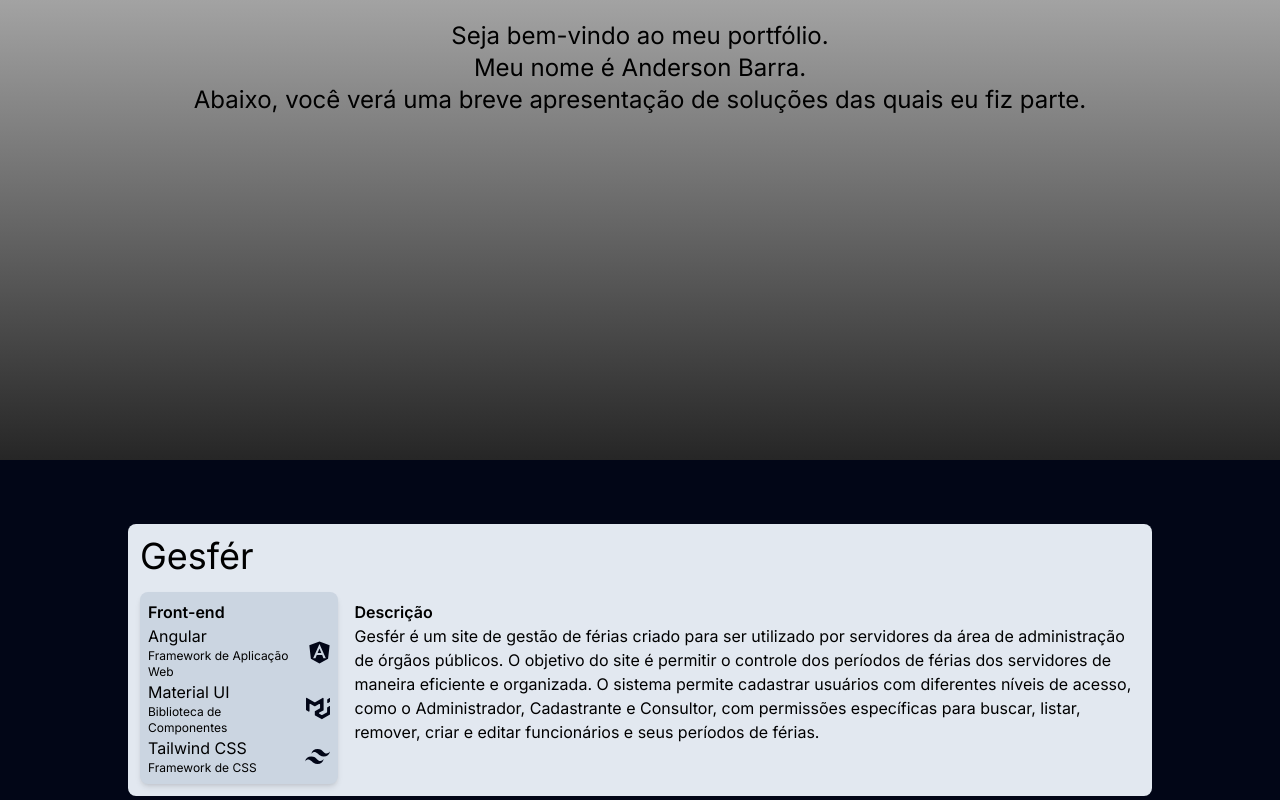
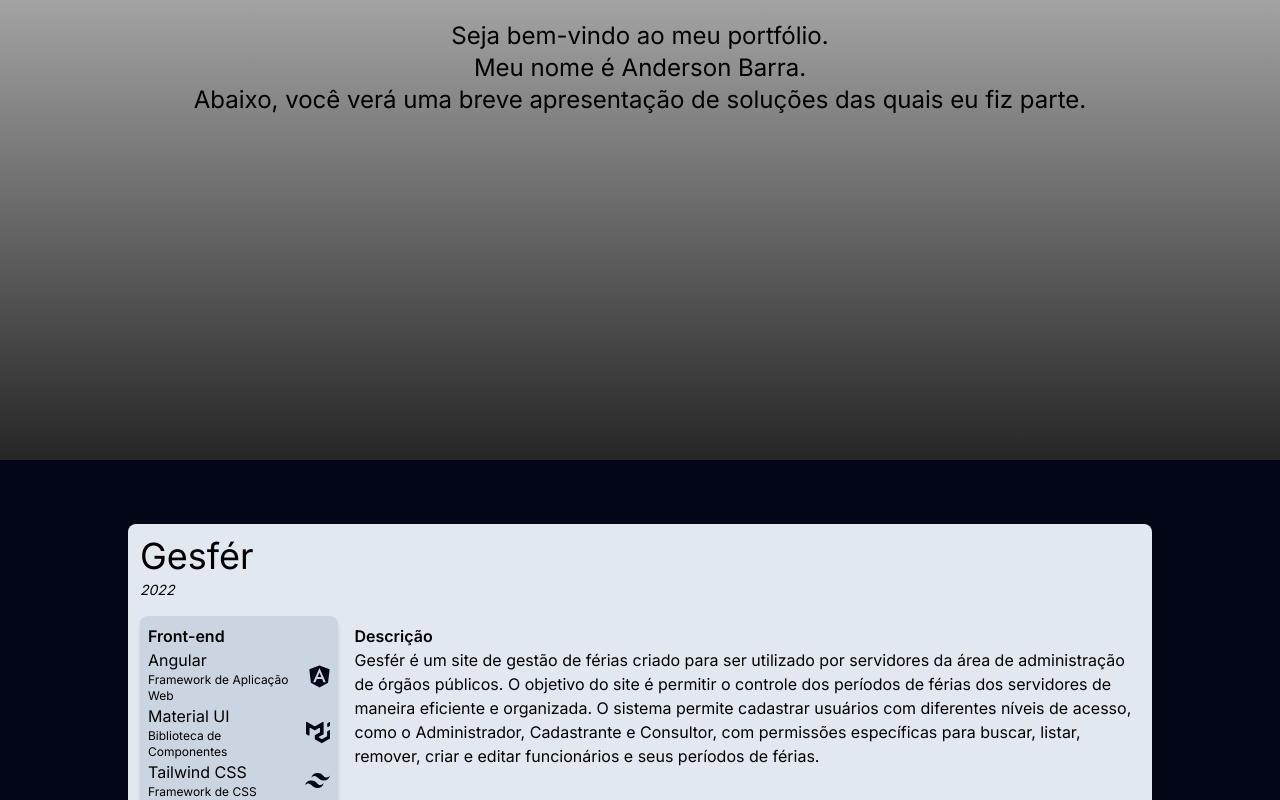
Before and after one commit to anderson-barra/portfolio, a Next.js app: page / in a window 1280 px wide. Shown: the part 340-1140 px from the top of the page. Built offline with nearby package versions, Linux system fonts and the light colour scheme.

Commit message:
Updated work description english translation; Added releaseDate property to work profile;

```diff
--- /dev/null
+++ b/app/Contexts.tsx
@@ -0,0 +1,6 @@
+import { Context, createContext } from "react";
+import { ElementPalette, slatePalette } from "./portfolio/palettes";
+
+export const LanguageContext: Context<string> = createContext('pt-BR');
+
+export const PaletteContext: Context<ElementPalette> = createContext(slatePalette);
--- a/app/LanguageContext.tsx
+++ /dev/null
@@ -1,3 +0,0 @@
-import { createContext } from "react";
-
-export const LanguageContext = createContext('pt-BR');
--- a/app/page.tsx
+++ b/app/page.tsx
@@ -5,7 +5,7 @@ import Work from "./portfolio/elements/work";
 import WorkHighlight from "./portfolio/elements/work-highlight";
 import { concludingSection, openingSection, portifolio } from "./portfolio/contents";
 import { useState } from "react";
-import { LanguageContext } from "./LanguageContext";
+import { LanguageContext, PaletteContext } from "./Contexts";
 import Image from 'next/image';
 
 export default function SimpleSlider() {
@@ -45,13 +45,15 @@ export default function SimpleSlider() {
 
         {
           portifolio.map(work =>
-            <Work key={work.profile.name.ptBR} palette={work.palette}>
+            <PaletteContext.Provider value={work.palette} key={work.profile.name.ptBR}>
+
+              <Work id={ work.profile.name.ptBR }>
 
                 <WorkProfile
                   name={language === "pt-BR" ? work.profile.name.ptBR : work.profile.name.enUS}
+                  releaseDate={work.profile.releaseDate}
                   description={language === "pt-BR" ? work.profile.description.ptBR : work.profile.description.enUS}
                   techStack={work.profile.techStack}
-                palette={work.palette}
                 ></WorkProfile>
 
                 {
@@ -60,7 +62,6 @@ export default function SimpleSlider() {
                       key={highlight.title.ptBR}
                       title={language === "pt-BR" ? highlight.title.ptBR : highlight.title.enUS}
                       description={language === "pt-BR" ? highlight.description.ptBR : highlight.description.enUS}
-                    palette={work.palette}
                       Icon={highlight.icon}
                       imgSrc={highlight.imgSrc}
                     ></WorkHighlight>
@@ -68,6 +69,8 @@ export default function SimpleSlider() {
                 }
 
               </Work>
+
+            </PaletteContext.Provider>
           )
         }
 
--- a/app/portfolio/contents.tsx
+++ b/app/portfolio/contents.tsx
@@ -24,6 +24,7 @@ export interface TechStack {
 
 export interface WorkProfile {
     name: LanguageString;
+    releaseDate: string;
     description: LanguageString;
     techStack: TechStack;
 }
@@ -117,9 +118,10 @@ export const portifolio: Work[] = [
                 ptBR: "Gesfér",
                 enUS: "Gesfér",
             },
+            releaseDate: "2022",
             description: {
                 ptBR: "Gesfér é um site de gestão de férias criado para ser utilizado por servidores da área de administração de órgãos públicos. O objetivo do site é permitir o controle dos períodos de férias dos servidores de maneira eficiente e organizada. O sistema permite cadastrar usuários com diferentes níveis de acesso, como o Administrador, Cadastrante e Consultor, com permissões específicas para buscar, listar, remover, criar e editar funcionários e seus períodos de férias.",
-                enUS: "Gesfér is a vacation management website created to be used by servers in the administration area of public bodies. The purpose of the site is to allow the control of the vacation periods of the servers in an efficient and organized way. The system allows registering users with different access levels, such as Administrator, Registrant and Consultant, with specific permissions to search, list, remove, create and edit employees and their vacation periods.",
+                enUS: "Gesfér is a vacation management website created to be used by employees in the administration area of public bodies. The purpose of the site is to allow the control of the vacation periods of the employees in an efficient and organized way. The system allows registering users with different access levels, such as Administrator, Registrant and Consultant, with specific permissions to search, list, remove, create and edit employees and their vacation periods.",
             },
             techStack: {
                 frontend: [
--- a/app/portfolio/elements/work-highlight.tsx
+++ b/app/portfolio/elements/work-highlight.tsx
@@ -1,18 +1,21 @@
 import { IconType } from "react-icons/lib";
-import { ElementPalette } from "../palettes";
+import { PaletteContext } from "@/app/Contexts";
+import { useContext } from "react";
 
-export default function WorkHighlight({title, description, palette, Icon, imgSrc}: {title: string, description: string, palette: ElementPalette, Icon: IconType, imgSrc: string}) {
+export default function WorkHighlight({title, description, Icon, imgSrc}: {title: string, description: string, Icon: IconType, imgSrc: string}) {
+    const paletteContext = useContext(PaletteContext);
+
     return(
-        <div className={`p-3 lg:p-6 ${palette.border.light} border-l-0 lg:border-l-2 flex flex-col lg:flex-row gap-4`}>
+        <div className={`p-3 lg:p-6 ${paletteContext.border.light} border-l-0 lg:border-l-2 flex flex-col lg:flex-row gap-4`}>
 
-            <div className={`order-1 basis-1/2 pt-3 ${palette.border.light} border-t lg:border-t-0 flex flex-col gap-2`}>
+            <div className={`order-1 basis-1/2 pt-3 ${paletteContext.border.light} border-t lg:border-t-0 flex flex-col gap-2`}>
 
             <div className="flex flex-row items-center gap-4">
-                <Icon size={30} color={palette.icon.lightest}/>
-                <p className={`${palette.text.lightest} text-2xl`}>{ title }</p>
+                <Icon size={30} color={paletteContext.icon.lightest}/>
+                <p className={`${paletteContext.text.lightest} text-2xl`}>{ title }</p>
             </div>
 
-            <p className={palette.text.light}>
+            <p className={paletteContext.text.light}>
                 { description }
             </p>
 
--- a/app/portfolio/elements/work-profile.tsx
+++ b/app/portfolio/elements/work-profile.tsx
@@ -1,23 +1,29 @@
 'use client'
 
-import { LanguageContext } from "@/app/LanguageContext";
+import { LanguageContext, PaletteContext } from "@/app/Contexts";
 import { useContext } from "react";
 import { TechStack } from "../contents";
-import { ElementPalette } from "../palettes";
 
-export default function WorkProfile({name, description, palette, techStack}: {name: string, description: string, palette: ElementPalette, techStack: TechStack}) {
+export default function WorkProfile({name, releaseDate, description, techStack}: {name: string, releaseDate: string, description: string, techStack: TechStack}) {
     const languageContext = useContext(LanguageContext);
+    const paletteContext = useContext(PaletteContext);
 
     return(
-        <div id={ name } className={`rounded-lg p-3 flex flex-col gap-4 ${palette.bg.lightest}`}>
+        <div className={`rounded-lg p-3 flex flex-col gap-4 ${paletteContext.bg.lightest}`}>
 
-            <a href={`#${ name }`}>
-                <p className="flex text-4xl hover:underline">{ name }</p>
-            </a>
+            <div className="flex flex-col gap-1">
+
+                <a href={`#${ name }`}>
+                    <p className="flex text-4xl hover:underline">{ name }</p>
+                </a>
+
+                <span className="text-sm italic">{ releaseDate }</span>
+
+            </div>
 
             <div className="flex flex-col lg:flex-row gap-2">
 
-                <div className={`shadow-md basis-1/5 p-2 rounded-lg ${palette.bg.light} flex flex-col gap-2`}>
+                <div className={`shadow-md basis-1/5 p-2 rounded-lg ${paletteContext.bg.light} flex flex-col gap-2`}>
 
                 {
                     (techStack.frontend.length > 0) &&
@@ -32,7 +38,7 @@ export default function WorkProfile({name, description, palette, techStack}: {na
                                         <p>{ tech.name }</p>
                                         <p className="text-xs">{ languageContext === "pt-BR" ? tech.type.ptBR : tech.type.enUS }</p>
                                     </div>
-                                    <tech.icon size={25} color={palette.icon.dark}/>
+                                    <tech.icon size={25} color={paletteContext.icon.dark}/>
                                 </div>
                             )
                         }
@@ -53,7 +59,7 @@ export default function WorkProfile({name, description, palette, techStack}: {na
                                         <p>{ tech.name }</p>
                                         <p className="text-xs">{ languageContext === "pt-BR" ? tech.type.ptBR : tech.type.enUS }</p>
                                     </div>
-                                    <tech.icon size={25} color={palette.icon.dark}/>
+                                    <tech.icon size={25} color={paletteContext.icon.dark}/>
                                 </div>
                             )
                         }
--- a/app/portfolio/elements/work.tsx
+++ b/app/portfolio/elements/work.tsx
@@ -1,8 +1,11 @@
-import { ElementPalette } from "../palettes";
+import { PaletteContext } from "@/app/Contexts";
+import { useContext } from "react";
 
-export default function Work({children, palette}: {children: React.ReactNode, palette: ElementPalette}) {
+export default function Work({children, id}: {children: React.ReactNode, id: string}) {
+    const paletteContext = useContext(PaletteContext);
+
     return(
-        <div className={`min-h-screen py-16 ${palette.bg.dark}`}>
+        <div id={id} className={`min-h-screen py-16 ${paletteContext.bg.dark}`}>
 
             <div className="max-w-5xl mx-auto flex flex-col gap-4">
 
```
Lines whose indentation alone changed are shown as unchanged.
